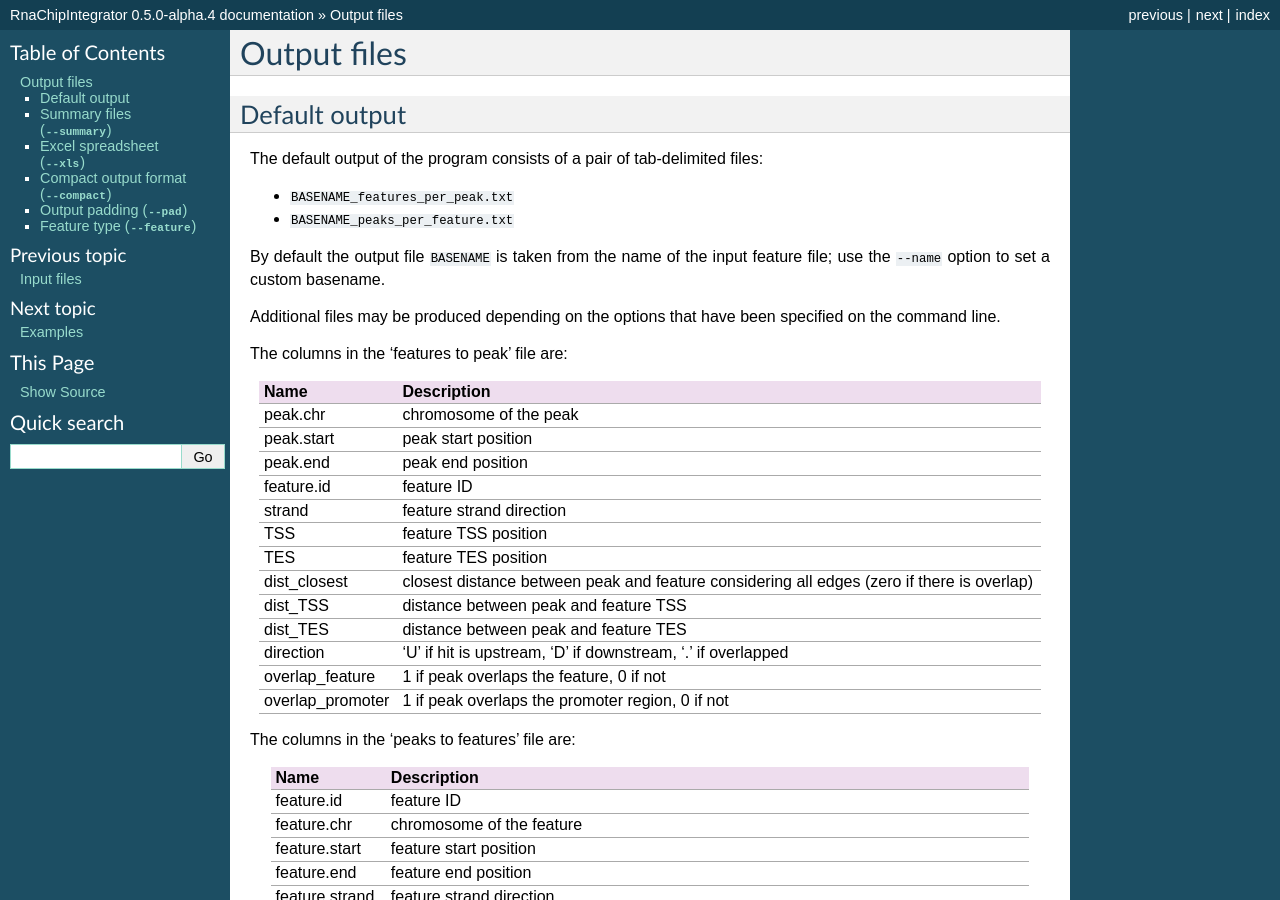
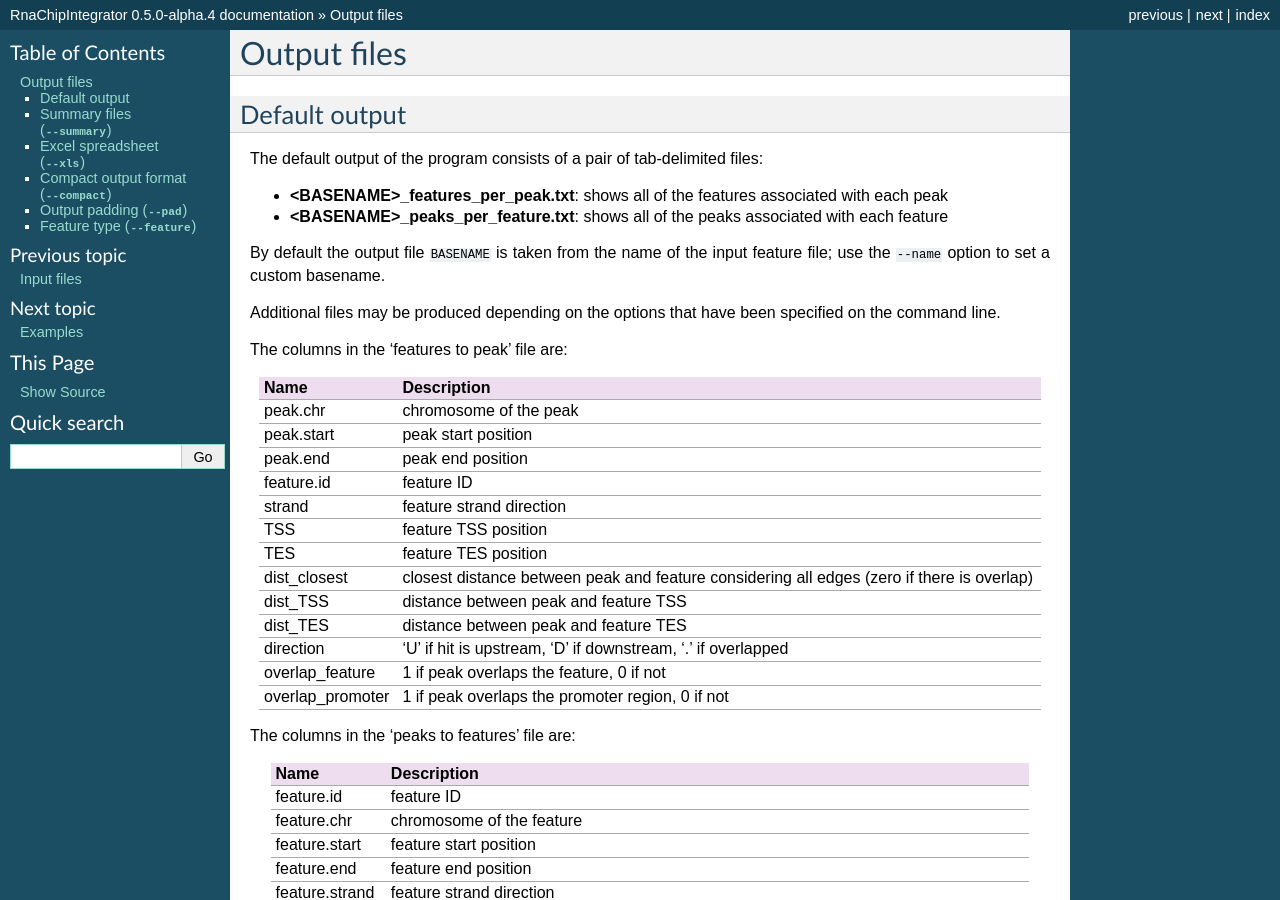
Before and after one commit to fls-bioinformatics-core/RnaChipIntegrator, a Sphinx documentation site: the page built from docs/outputs.rst, in a window 1280 px wide and 900 px high. Built offline with Sphinx 7.4.7, drawn with Linux system fonts in a browser that asks for light colours.

Commit message:
Update to "Output files" documentation to explain what the core outputs represent.

```diff
--- a/docs/outputs.rst
+++ b/docs/outputs.rst
@@ -9,8 +9,10 @@ Default output
 The default output of the program consists of a pair of tab-delimited
 files:
 
-* ``BASENAME_features_per_peak.txt``
-* ``BASENAME_peaks_per_feature.txt``
+* **<BASENAME>_features_per_peak.txt**: shows all of the features
+  associated with each peak
+* **<BASENAME>_peaks_per_feature.txt**: shows all of the peaks associated
+  with each feature
 
 By default the output file ``BASENAME`` is taken from the name of the
 input feature file; use the ``--name`` option to set a custom basename.
```
